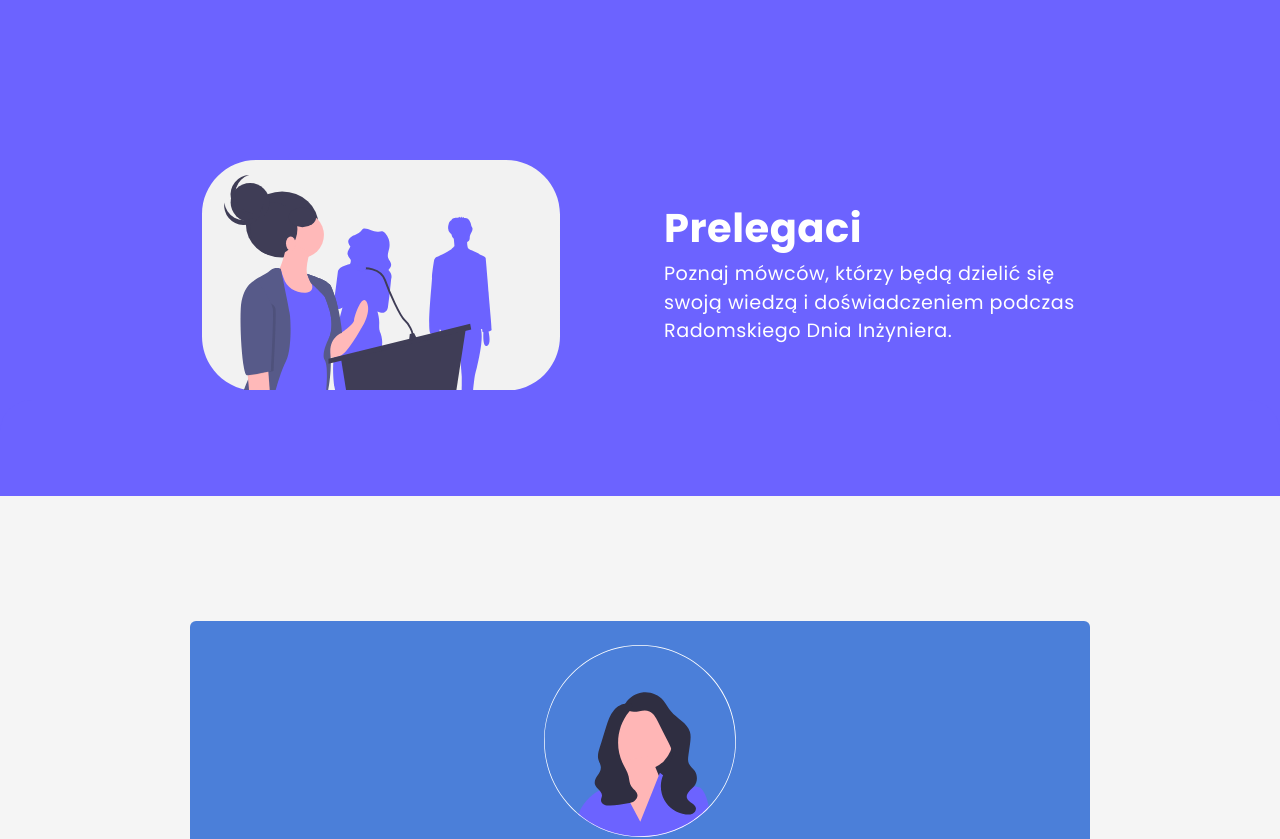
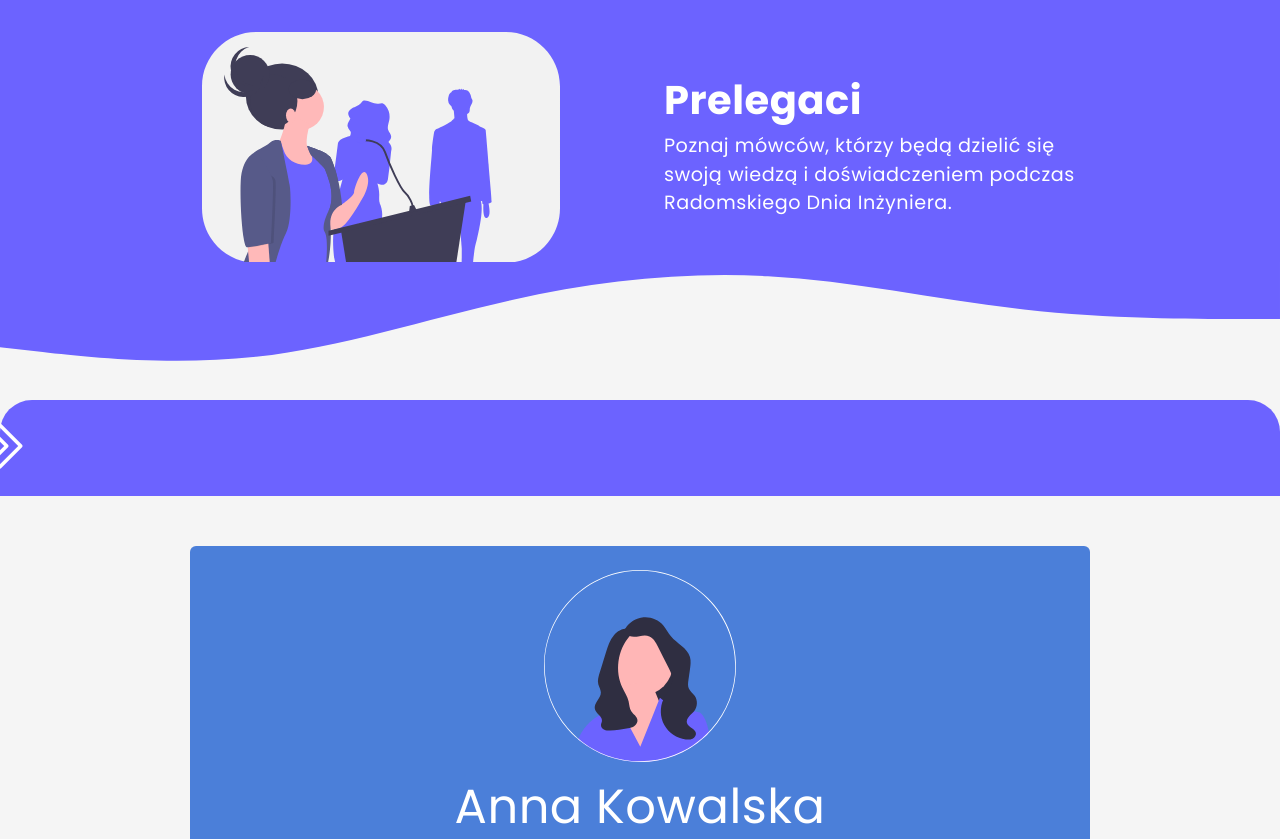
Before and after one commit to Mateusz-Michalec/engineer-day, a React (Vite) app: page /engineer-day/speakers in a window 1280 px wide. Shown: the top 839 px of the page. Built offline with nearby package versions, Linux system fonts and the light colour scheme.

Commit message:
Fixing issues after merging

```diff
--- a/src/components/Navigation/Navigation.tsx
+++ b/src/components/Navigation/Navigation.tsx
@@ -4,7 +4,8 @@ import { Link } from "react-router-dom";
 const Navigation = () => {
   return (
     <nav className="navigation d-flex">
-      <div className="navigation__btns fs-6 d-flex w-100 p-lg-4 justify-content-evenly">
+      <i className="display-4 top-50 translate-middle d-none text-white d-lg-block bi bi-chevron-double-right position-absolute"></i>
+      <div className="navigation__btns fs-6 d-flex w-100 flex-lg-column justify-content-evenly">
         <button className="text-white navigation__btn">
           <Link to="/" className="d-flex flex-column align-items-center">
             <i className="bi fs-4 bi-house-fill"></i>
--- a/src/pages/Exhibitions/Exhibitions.scss
+++ b/src/pages/Exhibitions/Exhibitions.scss
@@ -87,9 +87,3 @@
     }
   }
 }
-
-@media screen and (min-width: 992px) {
-  .exhibitions__hero {
-    padding-top: 10rem;
-  }
-}
--- a/src/pages/Speakers/SpeakerDetails.scss
+++ b/src/pages/Speakers/SpeakerDetails.scss
@@ -3,9 +3,3 @@
     max-height: 300px;
   }
 }
-
-@media screen and (min-width: 992px) {
-  .speaker-details {
-    padding-top: 8rem;
-  }
-}
--- a/src/pages/Speakers/Speakers.scss
+++ b/src/pages/Speakers/Speakers.scss
@@ -17,9 +17,3 @@
     }
   }
 }
-
-@media screen and (min-width: 992px) {
-  .speakers__hero {
-    padding-top: 10rem;
-  }
-}
--- a/src/pages/Speakers/Speakers.tsx
+++ b/src/pages/Speakers/Speakers.tsx
@@ -39,7 +39,7 @@ const Speakers = () => {
             </Row>
           </Container>
         </header>
-        <svg xmlns="http://www.w3.org/2000/svg" viewBox="0 0 1440 260">
+        <svg xmlns="http://www.w3.org/2000/svg" viewBox="0 0 1440 320">
           <path
             fill="#6c63ff"
             fill-opacity="1"
```
